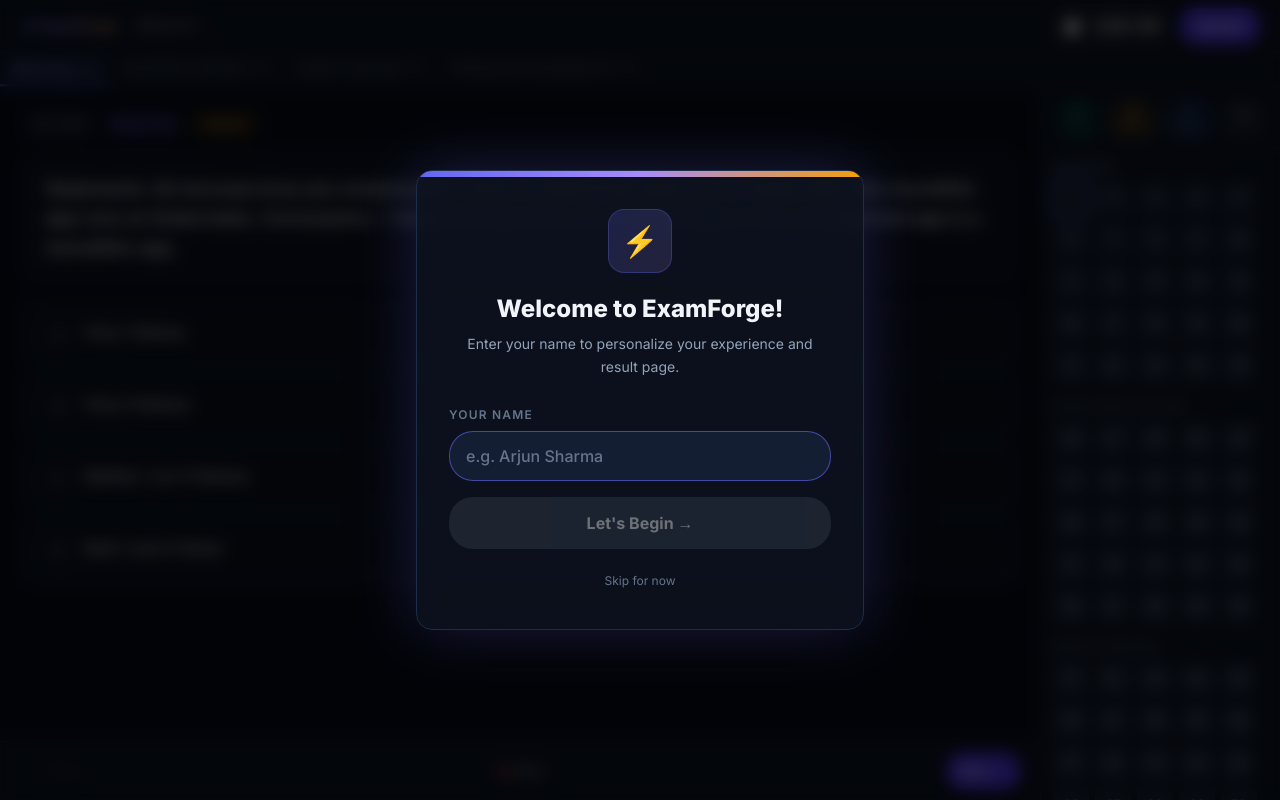
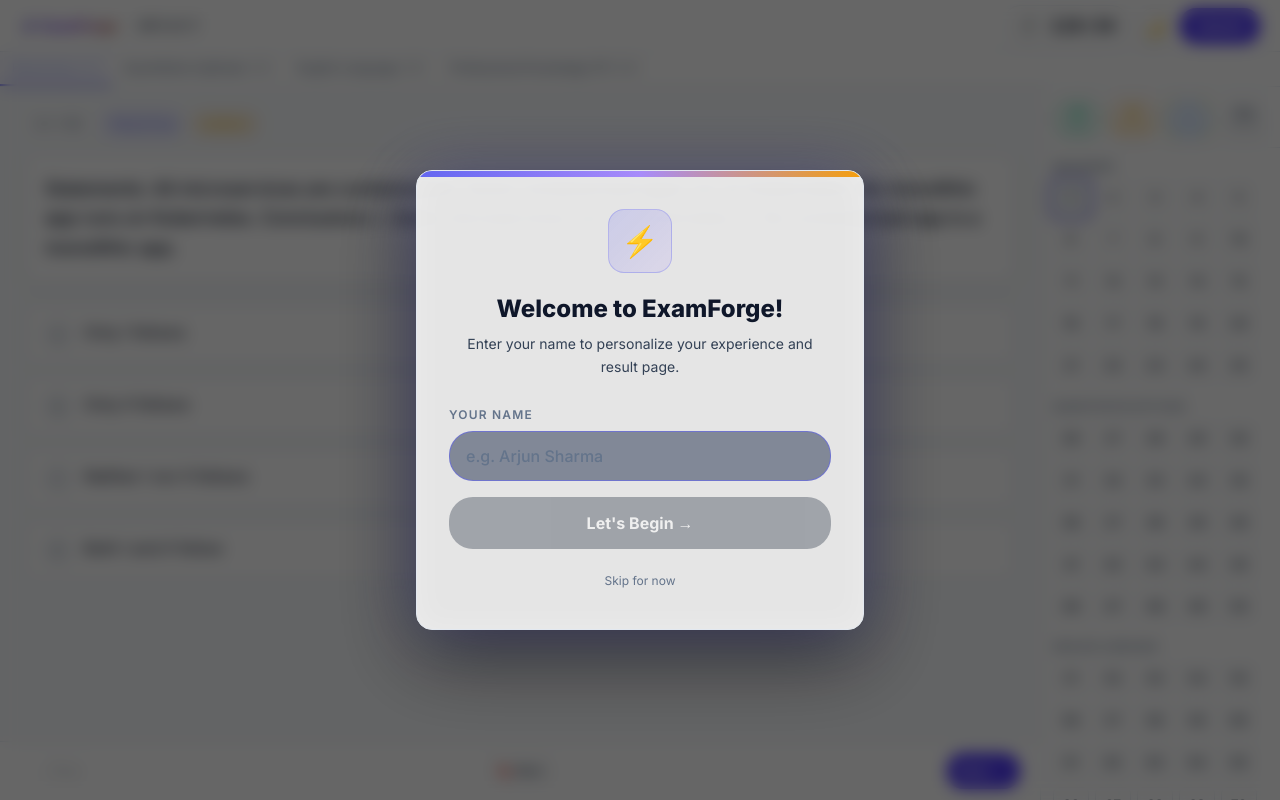
Before and after one commit to Akash-Raj-Official/PrepUdaan, a Next.js app: page /exams/ibps-so-it-officer/papers/2025/test in a window 1280 px wide. Built offline with nearby package versions, Linux system fonts and the light colour scheme.

Commit message:
feat: add dark/light theme toggle button, complete color scheme adaptation, and remove unwanted files

```diff
--- a/app/exams/[examId]/page.tsx
+++ b/app/exams/[examId]/page.tsx
@@ -2,6 +2,7 @@
 import { notFound } from "next/navigation";
 import { getExamConfig, getPapersForExam, getAllExamSummaries } from "@/lib/data-loader";
 import type { PaperSummary } from "@/lib/types";
+import ThemeToggle from "@/components/ThemeToggle";
 import type { Metadata } from "next";
 
 interface Props {
@@ -71,15 +72,18 @@
   return (
     <div className="gradient-hero min-h-screen">
       {/* Nav */}
-      <nav className="sticky top-0 z-50 border-b border-[var(--border)] bg-[var(--bg-primary)]/80 backdrop-blur-xl">
-        <div className="max-w-6xl mx-auto px-4 sm:px-6 flex items-center gap-3 h-16 text-sm">
-          <Link href="/" className="flex items-center gap-1.5 font-bold gradient-text text-lg">
-            <span>⚡</span>ExamForge
-          </Link>
-          <span className="text-[var(--border)]">/</span>
-          <span className="text-[var(--text-muted)]">{exam.category}</span>
-          <span className="text-[var(--border)]">/</span>
-          <span className="text-[var(--text-secondary)] font-medium">{exam.shortName}</span>
+      <nav className="sticky top-0 z-50 border-b border-[var(--border)] bg-[var(--bg-primary)]/80 backdrop-blur-xl transition-colors duration-300">
+        <div className="max-w-6xl mx-auto px-4 sm:px-6 flex items-center justify-between h-16 text-sm">
+          <div className="flex items-center gap-3 min-w-0">
+            <Link href="/" className="flex items-center gap-1.5 font-bold gradient-text text-lg shrink-0">
+              <span>⚡</span>ExamForge
+            </Link>
+            <span className="text-[var(--border)]">/</span>
+            <span className="text-[var(--text-muted)] truncate hidden sm:inline">{exam.category}</span>
+            <span className="text-[var(--border)] hidden sm:inline">/</span>
+            <span className="text-[var(--text-secondary)] font-medium truncate">{exam.shortName}</span>
+          </div>
+          <ThemeToggle />
         </div>
       </nav>
 
--- a/app/exams/[examId]/papers/[paperId]/page.tsx
+++ b/app/exams/[examId]/papers/[paperId]/page.tsx
@@ -2,6 +2,7 @@
 import { notFound } from "next/navigation";
 import { getExamConfig, getPaper, getAllExamSummaries, getPapersForExam } from "@/lib/data-loader";
 import type { Metadata } from "next";
+import ThemeToggle from "@/components/ThemeToggle";
 
 interface Props {
   params: Promise<{ examId: string; paperId: string }>;
@@ -74,24 +75,27 @@
   return (
     <div className="gradient-hero min-h-screen">
       {/* Nav */}
-      <nav className="sticky top-0 z-50 border-b border-[var(--border)] bg-[var(--bg-primary)]/80 backdrop-blur-xl">
-        <div className="max-w-5xl mx-auto px-4 sm:px-6 flex items-center gap-2 h-16 text-sm">
-          <Link href="/" className="font-bold gradient-text text-lg flex items-center gap-1">
+      <nav className="sticky top-0 z-50 border-b border-[var(--border)] bg-[var(--bg-primary)]/80 backdrop-blur-xl transition-colors duration-300">
+        <div className="max-w-5xl mx-auto px-4 sm:px-6 flex items-center justify-between h-16 text-sm">
+          <div className="flex items-center gap-2 min-w-0">
+            <Link href="/" className="font-bold gradient-text text-lg flex items-center gap-1 shrink-0">
               <span>⚡</span>ExamForge
             </Link>
             <span className="text-[var(--border)]">/</span>
-          <Link href={`/exams/${examId}`} className="text-[var(--text-muted)] hover:text-[var(--text-secondary)] transition-colors">
+            <Link href={`/exams/${examId}`} className="text-[var(--text-muted)] hover:text-[var(--text-secondary)] transition-colors shrink-0">
               {exam.shortName}
             </Link>
             <span className="text-[var(--border)]">/</span>
             <span className="text-[var(--text-secondary)] font-medium truncate">{paper.title}</span>
+          </div>
+          <ThemeToggle />
         </div>
       </nav>
 
       <main className="max-w-3xl mx-auto px-4 sm:px-6 py-12">
         {/* Header */}
         <div className="text-center mb-10 animate-fade-in-up">
-          <div className="inline-flex items-center gap-2 px-3 py-1.5 rounded-full border border-indigo-500/30 bg-indigo-500/10 text-indigo-300 text-xs font-medium mb-5">
+          <div className="inline-flex items-center gap-2 px-3 py-1.5 rounded-full badge-indigo text-xs font-medium mb-5">
             {paper.isOfficial ? "✓ Official Previous Year Paper" : "📝 Mock Test"}
           </div>
           <h1 className="text-3xl sm:text-4xl font-extrabold text-[var(--text-primary)] mb-3">
--- a/app/globals.css
+++ b/app/globals.css
@@ -1,11 +1,12 @@
 @import "tailwindcss";
 
 /* ─── Design Tokens ──────────────────────────────────────────────────────────── */
-:root {
+:root, [data-theme="dark"] {
   --bg-primary: #080d1a;
   --bg-secondary: #0d1426;
   --bg-card: #111827;
   --bg-card-hover: #1a2234;
+  --glass-bg: rgba(17, 24, 39, 0.75);
   --border: #1e2d4a;
   --border-light: #253450;
 
@@ -21,10 +22,90 @@
   --text-secondary: #94a3b8;
   --text-muted: #64748b;
 
+  --badge-amber-bg: rgba(245, 158, 11, 0.12);
+  --badge-amber-border: rgba(245, 158, 11, 0.3);
+  --badge-amber-text: #fcd34d;
+
+  --badge-emerald-bg: rgba(16, 185, 129, 0.12);
+  --badge-emerald-border: rgba(16, 185, 129, 0.3);
+  --badge-emerald-text: #6ee7b7;
+
+  --badge-indigo-bg: rgba(99, 102, 241, 0.12);
+  --badge-indigo-border: rgba(99, 102, 241, 0.3);
+  --badge-indigo-text: #a5b4fc;
+
+  --badge-red-bg: rgba(239, 68, 68, 0.12);
+  --badge-red-border: rgba(239, 68, 68, 0.3);
+  --badge-red-text: #fca5a5;
+
+  --badge-cyan-bg: rgba(6, 182, 212, 0.12);
+  --badge-cyan-border: rgba(6, 182, 212, 0.3);
+  --badge-cyan-text: #67e8f9;
+
+  --hero-orb-1: rgba(99, 102, 241, 0.15);
+  --hero-orb-2: rgba(245, 158, 11, 0.08);
+
+  --gradient-text: linear-gradient(135deg, #818cf8 0%, #a78bfa 50%, #f59e0b 100%);
+  --gradient-text-blue: linear-gradient(135deg, #60a5fa 0%, #818cf8 100%);
+  --spotlight-bg: rgba(49, 46, 129, 0.2);
+
+  --shadow-card: 0 10px 30px -10px rgba(0, 0, 0, 0.5);
+
   --radius-sm: 6px;
   --radius-md: 10px;
   --radius-lg: 16px;
   --radius-xl: 24px;
+}
+
+[data-theme="light"] {
+  --bg-primary: #f8fafc;
+  --bg-secondary: #ffffff;
+  --bg-card: #ffffff;
+  --bg-card-hover: #f1f5f9;
+  --glass-bg: rgba(255, 255, 255, 0.88);
+  --border: #e2e8f0;
+  --border-light: #cbd5e1;
+
+  --accent-primary: #4f46e5;       /* indigo-600 */
+  --accent-primary-light: #6366f1;
+  --accent-primary-glow: rgba(79, 70, 229, 0.12);
+  --accent-secondary: #d97706;     /* amber-600 */
+  --accent-success: #059669;       /* emerald-600 */
+  --accent-danger: #dc2626;        /* red-600 */
+  --accent-warning: #d97706;
+
+  --text-primary: #0f172a;        /* slate-900 */
+  --text-secondary: #334155;      /* slate-700 */
+  --text-muted: #64748b;          /* slate-500 */
+
+  --badge-amber-bg: #fffbeb;
+  --badge-amber-border: #fde68a;
+  --badge-amber-text: #b45309;
+
+  --badge-emerald-bg: #ecfdf5;
+  --badge-emerald-border: #a7f3d0;
+  --badge-emerald-text: #047857;
+
+  --badge-indigo-bg: #eef2ff;
+  --badge-indigo-border: #c7d2fe;
+  --badge-indigo-text: #4338ca;
+
+  --badge-red-bg: #fef2f2;
+  --badge-red-border: #fecaca;
+  --badge-red-text: #b91c1c;
+
+  --badge-cyan-bg: #ecfeff;
+  --badge-cyan-border: #a5f3fc;
+  --badge-cyan-text: #0e7490;
+
+  --hero-orb-1: rgba(99, 102, 241, 0.08);
+  --hero-orb-2: rgba(245, 158, 11, 0.06);
+
+  --gradient-text: linear-gradient(135deg, #4338ca 0%, #6d28d9 50%, #b45309 100%);
+  --gradient-text-blue: linear-gradient(135deg, #2563eb 0%, #4338ca 100%);
+  --spotlight-bg: #eef2ff;
+
+  --shadow-card: 0 4px 20px -2px rgba(0, 0, 0, 0.05), 0 2px 6px -1px rgba(0, 0, 0, 0.03);
 }
 
 /* ─── Base ────────────────────────────────────────────────────────────────────── */
@@ -38,6 +119,7 @@
   color: var(--text-primary);
   min-height: 100vh;
   -webkit-font-smoothing: antialiased;
+  transition: background-color 0.3s ease, color 0.3s ease;
 }
 
 /* ─── Scrollbar ───────────────────────────────────────────────────────────────── */
@@ -48,29 +130,32 @@
 
 /* ─── Glassmorphism Card ─────────────────────────────────────────────────────── */
 .glass-card {
-  background: rgba(17, 24, 39, 0.7);
+  background: var(--glass-bg);
   backdrop-filter: blur(16px);
   -webkit-backdrop-filter: blur(16px);
   border: 1px solid var(--border);
   border-radius: var(--radius-lg);
+  box-shadow: var(--shadow-card);
+  transition: background-color 0.3s ease, border-color 0.3s ease, box-shadow 0.3s ease;
 }
 
 /* ─── Gradient Backgrounds ───────────────────────────────────────────────────── */
 .gradient-hero {
-  background: radial-gradient(ellipse at 20% 50%, rgba(99, 102, 241, 0.15) 0%, transparent 60%),
-              radial-gradient(ellipse at 80% 20%, rgba(245, 158, 11, 0.08) 0%, transparent 50%),
+  background: radial-gradient(ellipse at 20% 50%, var(--hero-orb-1) 0%, transparent 60%),
+              radial-gradient(ellipse at 80% 20%, var(--hero-orb-2) 0%, transparent 50%),
               var(--bg-primary);
+  transition: background-color 0.3s ease;
 }
 
 .gradient-text {
-  background: linear-gradient(135deg, #818cf8 0%, #a78bfa 50%, #f59e0b 100%);
+  background: var(--gradient-text);
   -webkit-background-clip: text;
   -webkit-text-fill-color: transparent;
   background-clip: text;
 }
 
 .gradient-text-blue {
-  background: linear-gradient(135deg, #60a5fa 0%, #818cf8 100%);
+  background: var(--gradient-text-blue);
   -webkit-background-clip: text;
   -webkit-text-fill-color: transparent;
   background-clip: text;
@@ -83,6 +168,37 @@
 
 .glow-amber {
   box-shadow: 0 0 20px rgba(245, 158, 11, 0.2);
+}
+
+/* ─── Badges ─────────────────────────────────────────────────────────────────── */
+.badge-amber {
+  background: var(--badge-amber-bg);
+  border: 1px solid var(--badge-amber-border);
+  color: var(--badge-amber-text);
+}
+
+.badge-emerald {
+  background: var(--badge-emerald-bg);
+  border: 1px solid var(--badge-emerald-border);
+  color: var(--badge-emerald-text);
+}
+
+.badge-indigo {
+  background: var(--badge-indigo-bg);
+  border: 1px solid var(--badge-indigo-border);
+  color: var(--badge-indigo-text);
+}
+
+.badge-red {
+  background: var(--badge-red-bg);
+  border: 1px solid var(--badge-red-border);
+  color: var(--badge-red-text);
+}
+
+.badge-cyan {
+  background: var(--badge-cyan-bg);
+  border: 1px solid var(--badge-cyan-border);
+  color: var(--badge-cyan-text);
 }
 
 /* ─── Animations ─────────────────────────────────────────────────────────────── */
@@ -168,7 +284,7 @@
 .category-card:hover {
   transform: translateY(-4px);
   border-color: rgba(99, 102, 241, 0.4);
-  box-shadow: 0 12px 40px rgba(0, 0, 0, 0.4), 0 0 20px rgba(99, 102, 241, 0.1);
+  box-shadow: 0 12px 40px rgba(0, 0, 0, 0.12), 0 0 20px rgba(99, 102, 241, 0.1);
 }
 
 .category-card:hover::before {
@@ -183,7 +299,7 @@
   padding: 14px 18px;
   border-radius: var(--radius-md);
   border: 2px solid var(--border);
-  background: rgba(17, 24, 39, 0.5);
+  background: var(--bg-card);
   color: var(--text-primary);
   cursor: pointer;
   transition: all 0.2s ease;
@@ -192,28 +308,28 @@
 }
 
 .option-btn:hover:not(:disabled) {
-  border-color: rgba(99, 102, 241, 0.5);
-  background: rgba(99, 102, 241, 0.05);
+  border-color: var(--accent-primary-light);
+  background: var(--bg-card-hover);
 }
 
 .option-btn.selected {
   border-color: var(--accent-primary);
-  background: rgba(99, 102, 241, 0.12);
+  background: var(--badge-indigo-bg);
 }
 
 .option-btn.correct {
   border-color: var(--accent-success);
-  background: rgba(16, 185, 129, 0.1);
+  background: var(--badge-emerald-bg);
 }
 
 .option-btn.incorrect {
   border-color: var(--accent-danger);
-  background: rgba(239, 68, 68, 0.1);
+  background: var(--badge-red-bg);
 }
 
 .option-btn.correct-reveal {
   border-color: var(--accent-success);
-  background: rgba(16, 185, 129, 0.08);
+  background: var(--badge-emerald-bg);
 }
 
 /* ─── Question Navigator ─────────────────────────────────────────────────────── */
@@ -232,33 +348,33 @@
 }
 
 .q-nav-btn.not-visited {
-  background: rgba(30, 41, 59, 0.8);
+  background: var(--bg-secondary);
   color: var(--text-secondary);
   border-color: var(--border);
 }
 
 .q-nav-btn.visited {
-  background: rgba(30, 41, 59, 0.8);
-  color: var(--text-secondary);
-  border-color: rgba(100, 116, 139, 0.5);
+  background: var(--bg-card-hover);
+  color: var(--text-primary);
+  border-color: var(--border-light);
 }
 
 .q-nav-btn.answered {
-  background: rgba(16, 185, 129, 0.2);
-  color: #6ee7b7;
-  border-color: rgba(16, 185, 129, 0.5);
+  background: var(--badge-emerald-bg);
+  color: var(--badge-emerald-text);
+  border-color: var(--badge-emerald-border);
 }
 
 .q-nav-btn.marked {
-  background: rgba(245, 158, 11, 0.2);
-  color: #fcd34d;
-  border-color: rgba(245, 158, 11, 0.5);
+  background: var(--badge-amber-bg);
+  color: var(--badge-amber-text);
+  border-color: var(--badge-amber-border);
 }
 
 .q-nav-btn.answered-marked {
-  background: rgba(139, 92, 246, 0.2);
-  color: #c4b5fd;
-  border-color: rgba(139, 92, 246, 0.5);
+  background: var(--badge-indigo-bg);
+  color: var(--badge-indigo-text);
+  border-color: var(--badge-indigo-border);
 }
 
 .q-nav-btn.current {
@@ -273,7 +389,7 @@
 /* ─── Progress Bar ───────────────────────────────────────────────────────────── */
 .progress-track {
   height: 8px;
-  background: rgba(30, 45, 74, 0.8);
+  background: var(--border);
   border-radius: 99px;
   overflow: hidden;
 }
@@ -286,27 +402,27 @@
 
 /* ─── Rating Badges ──────────────────────────────────────────────────────────── */
 .badge-strong {
-  background: rgba(16, 185, 129, 0.15);
-  color: #6ee7b7;
-  border: 1px solid rgba(16, 185, 129, 0.3);
+  background: var(--badge-emerald-bg);
+  color: var(--badge-emerald-text);
+  border: 1px solid var(--badge-emerald-border);
 }
 
 .badge-good {
-  background: rgba(99, 102, 241, 0.15);
-  color: #a5b4fc;
-  border: 1px solid rgba(99, 102, 241, 0.3);
+  background: var(--badge-indigo-bg);
+  color: var(--badge-indigo-text);
+  border: 1px solid var(--badge-indigo-border);
 }
 
 .badge-needs-attention {
-  background: rgba(245, 158, 11, 0.15);
-  color: #fcd34d;
-  border: 1px solid rgba(245, 158, 11, 0.3);
+  background: var(--badge-amber-bg);
+  color: var(--badge-amber-text);
+  border: 1px solid var(--badge-amber-border);
 }
 
 .badge-weak {
-  background: rgba(239, 68, 68, 0.15);
-  color: #fca5a5;
-  border: 1px solid rgba(239, 68, 68, 0.3);
+  background: var(--badge-red-bg);
+  color: var(--badge-red-text);
+  border: 1px solid var(--badge-red-border);
 }
 
 /* ─── Section indicator dots (nav) ──────────────────────────────────────────── */
@@ -321,7 +437,7 @@
 .modal-overlay {
   position: fixed;
   inset: 0;
-  background: rgba(0, 0, 0, 0.7);
+  background: rgba(0, 0, 0, 0.6);
   backdrop-filter: blur(8px);
   display: flex;
   align-items: center;
@@ -333,9 +449,9 @@
 /* ─── Shimmer Loading ────────────────────────────────────────────────────────── */
 .shimmer {
   background: linear-gradient(90deg,
-    rgba(30, 41, 59, 0.4) 25%,
-    rgba(51, 65, 85, 0.6) 50%,
-    rgba(30, 41, 59, 0.4) 75%
+    var(--bg-secondary) 25%,
+    var(--border-light) 50%,
+    var(--bg-secondary) 75%
   );
   background-size: 200% 100%;
   animation: shimmer 1.5s infinite;
--- a/app/layout.tsx
+++ b/app/layout.tsx
@@ -44,8 +44,23 @@
   children: React.ReactNode;
 }) {
   return (
-    <html lang="en" className={inter.variable}>
-      <body className="min-h-screen flex flex-col antialiased">
+    <html lang="en" className={inter.variable} suppressHydrationWarning>
+      <head>
+        <script
+          dangerouslySetInnerHTML={{
+            __html: `
+              (function() {
+                try {
+                  var saved = localStorage.getItem('theme');
+                  var theme = saved ? saved : (window.matchMedia('(prefers-color-scheme: light)').matches ? 'light' : 'dark');
+                  document.documentElement.setAttribute('data-theme', theme);
+                } catch (e) {}
+              })();
+            `,
+          }}
+        />
+      </head>
+      <body className="min-h-screen flex flex-col antialiased bg-[var(--bg-primary)] text-[var(--text-primary)] transition-colors duration-300">
         <NameEntryModal />
         {children}
       </body>
--- a/app/page.tsx
+++ b/app/page.tsx
@@ -1,6 +1,7 @@
 import Link from "next/link";
 import { getExamsByCategory, getExamStats } from "@/lib/data-loader";
 import type { ExamSummary } from "@/lib/types";
+import ThemeToggle from "@/components/ThemeToggle";
 
 // ─── Category metadata (icons, colors, order) ──────────────────────────────────
 const CATEGORY_META: Record<
@@ -108,7 +109,7 @@
   return (
     <div className="gradient-hero min-h-screen">
       {/* ── Navigation ────────────────────────────────────────────────────────── */}
-      <nav className="sticky top-0 z-50 border-b border-[var(--border)] bg-[var(--bg-primary)]/80 backdrop-blur-xl">
+      <nav className="sticky top-0 z-50 border-b border-[var(--border)] bg-[var(--bg-primary)]/80 backdrop-blur-xl transition-colors duration-300">
         <div className="max-w-6xl mx-auto px-4 sm:px-6 flex items-center justify-between h-16">
           <Link href="/" className="flex items-center gap-2 group">
             <span className="text-2xl">⚡</span>
@@ -120,12 +121,13 @@
             <Link
               href="/interview-prep"
               id="nav-interview-prep-btn"
-              className="px-3 py-1.5 rounded-lg bg-amber-500/10 border border-amber-500/30 text-amber-300 hover:bg-amber-500/20 text-xs font-semibold flex items-center gap-1.5 transition-all shadow-sm"
+              className="px-3 py-1.5 rounded-lg badge-amber hover:opacity-90 text-xs font-semibold flex items-center gap-1.5 transition-all shadow-sm"
             >
               <span>🎓</span> Technical Viva &amp; Interview Prep
             </Link>
             <span className="hidden md:inline text-[var(--border)]">|</span>
             <span className="hidden md:inline">100% Free &amp; Client-Side</span>
+            <ThemeToggle />
           </div>
         </div>
       </nav>
--- /dev/null
+++ b/components/ThemeToggle.tsx
@@ -0,0 +1,53 @@
+"use client";
+
+import { useEffect, useState } from "react";
+
+export default function ThemeToggle() {
+  const [theme, setTheme] = useState<"dark" | "light">("dark");
+  const [mounted, setMounted] = useState(false);
+
+  useEffect(() => {
+    setMounted(true);
+    const current = document.documentElement.getAttribute("data-theme") as "dark" | "light" | null;
+    if (current === "light" || current === "dark") {
+      setTheme(current);
+    } else {
+      const prefersLight = window.matchMedia("(prefers-color-scheme: light)").matches;
+      const initial = prefersLight ? "light" : "dark";
+      setTheme(initial);
+      document.documentElement.setAttribute("data-theme", initial);
+    }
+  }, []);
+
+  const toggleTheme = () => {
+    const nextTheme = theme === "dark" ? "light" : "dark";
+    setTheme(nextTheme);
+    document.documentElement.setAttribute("data-theme", nextTheme);
+    try {
+      localStorage.setItem("theme", nextTheme);
+    } catch (e) {
+      // Ignore if localStorage is not accessible
+    }
+  };
+
+  if (!mounted) {
+    return (
+      <div className="w-9 h-9 rounded-xl border border-[var(--border)] bg-[var(--bg-card)] shrink-0" />
+    );
+  }
+
+  return (
+    <button
+      id="theme-toggle-btn"
+      onClick={toggleTheme}
+      type="button"
+      aria-label={`Switch to ${theme === "dark" ? "light" : "dark"} mode`}
+      title={`Switch to ${theme === "dark" ? "light" : "dark"} mode`}
+      className="relative flex items-center justify-center w-9 h-9 rounded-xl border border-[var(--border)] bg-[var(--bg-card)] hover:bg-[var(--bg-card-hover)] text-[var(--text-primary)] transition-all duration-200 shadow-sm active:scale-95 cursor-pointer group"
+    >
+      <span className="text-base transition-transform duration-300 group-hover:scale-110">
+        {theme === "dark" ? "☀️" : "🌙"}
+      </span>
+    </button>
+  );
+}
--- a/components/exam/ExamInterface.tsx
+++ b/components/exam/ExamInterface.tsx
@@ -2,6 +2,7 @@
 
 import { useState, useEffect, useCallback, useRef } from "react";
 import { useRouter } from "next/navigation";
+import ThemeToggle from "@/components/ThemeToggle";
 import type {
   Paper,
   ExamConfig,
@@ -306,8 +307,9 @@
           ⏱️ {timer.display}
         </div>
 
-        {/* Right: Mobile nav toggle + submit */}
+        {/* Right: Theme toggle + Mobile nav toggle + submit */}
         <div className="flex items-center gap-2 shrink-0">
+          <ThemeToggle />
           {/* Mobile nav toggle */}
           <button
             id="mobile-nav-btn"
@@ -319,7 +321,7 @@
           <button
             id="submit-test-btn"
             onClick={() => setShowSubmitModal(true)}
-            className="px-3 py-1.5 sm:px-4 sm:py-2 rounded-lg bg-indigo-600 hover:bg-indigo-500 text-white text-xs sm:text-sm font-semibold transition-all"
+            className="px-3 py-1.5 sm:px-4 sm:py-2 rounded-lg bg-indigo-600 hover:bg-indigo-500 text-white text-xs sm:text-sm font-semibold transition-all cursor-pointer"
           >
             Submit
           </button>
--- a/components/exam/ResultClient.tsx
+++ b/components/exam/ResultClient.tsx
@@ -3,6 +3,7 @@
 import { useEffect, useState } from "react";
 import Link from "next/link";
 import { useParams } from "next/navigation";
+import ThemeToggle from "@/components/ThemeToggle";
 import { calculateScore } from "@/lib/scoring";
 import { analyseSessionBehaviour, generateInsights } from "@/lib/analytics";
 import type {
@@ -168,20 +169,23 @@
   return (
     <div className="gradient-hero min-h-screen pb-16">
       {/* Nav */}
-      <nav className="sticky top-0 z-50 border-b border-[var(--border)] bg-[var(--bg-primary)]/80 backdrop-blur-xl">
-        <div className="max-w-6xl mx-auto px-4 sm:px-6 flex items-center gap-2 h-16 text-sm">
-          <Link href="/" className="font-bold gradient-text text-lg flex items-center gap-1">
+      <nav className="sticky top-0 z-50 border-b border-[var(--border)] bg-[var(--bg-primary)]/80 backdrop-blur-xl transition-colors duration-300">
+        <div className="max-w-6xl mx-auto px-4 sm:px-6 flex items-center justify-between h-16 text-sm">
+          <div className="flex items-center gap-2 min-w-0">
+            <Link href="/" className="font-bold gradient-text text-lg flex items-center gap-1 shrink-0">
               <span>⚡</span>ExamForge
             </Link>
             <span className="text-[var(--border)]">/</span>
             <Link
               href={`/exams/${examId}`}
-            className="text-[var(--text-muted)] hover:text-[var(--text-secondary)] transition-colors"
+              className="text-[var(--text-muted)] hover:text-[var(--text-secondary)] transition-colors shrink-0"
             >
               {exam.shortName}
             </Link>
             <span className="text-[var(--border)]">/</span>
-          <span className="text-[var(--text-secondary)] font-medium">Result</span>
+            <span className="text-[var(--text-secondary)] font-medium truncate">Result</span>
+          </div>
+          <ThemeToggle />
         </div>
       </nav>
 
```
Also changed, not shown: app/interview-prep/page.tsx (+7 -5 lines), 1 other file (tests, documents, lock files or other folders). Lines whose indentation alone changed are shown as unchanged.
